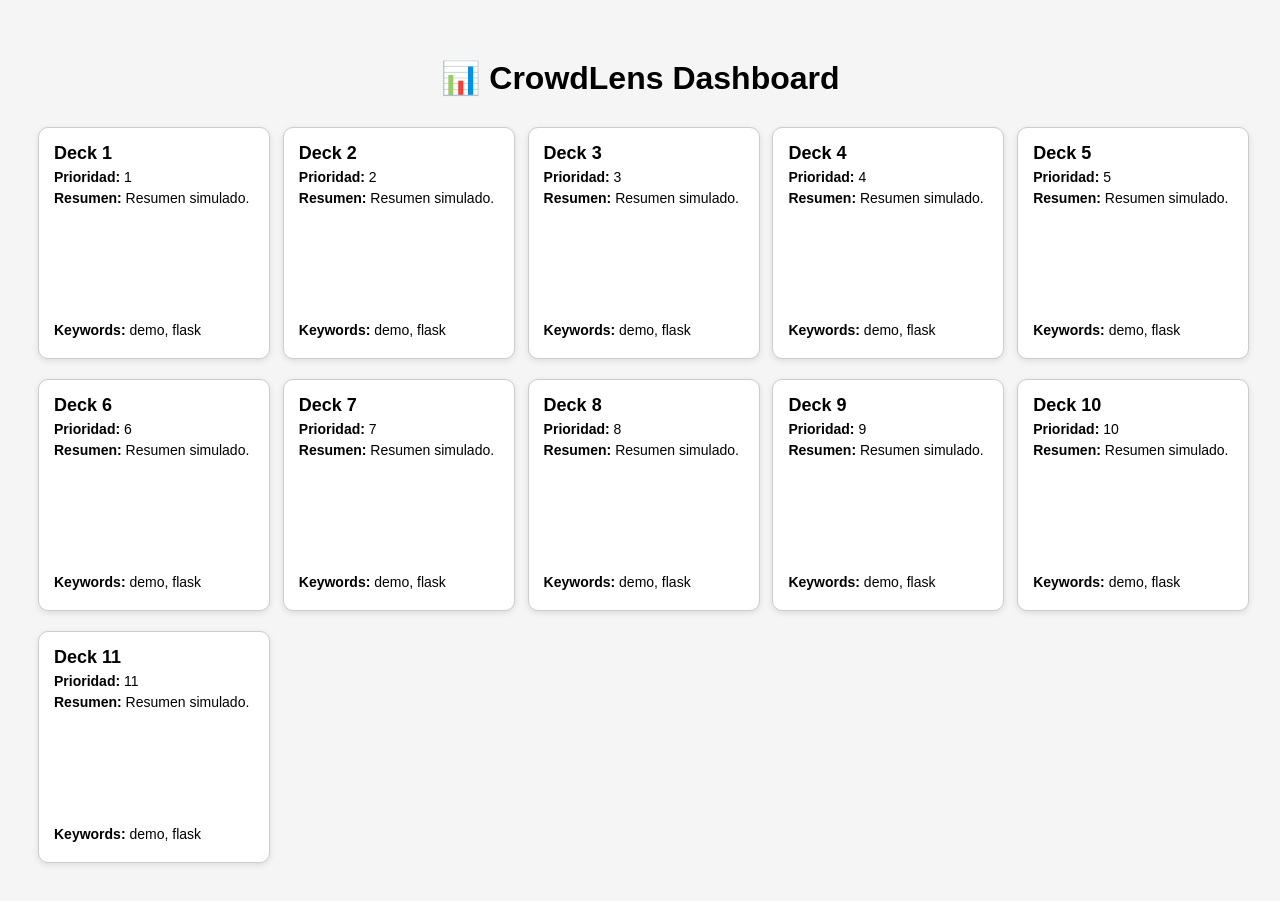
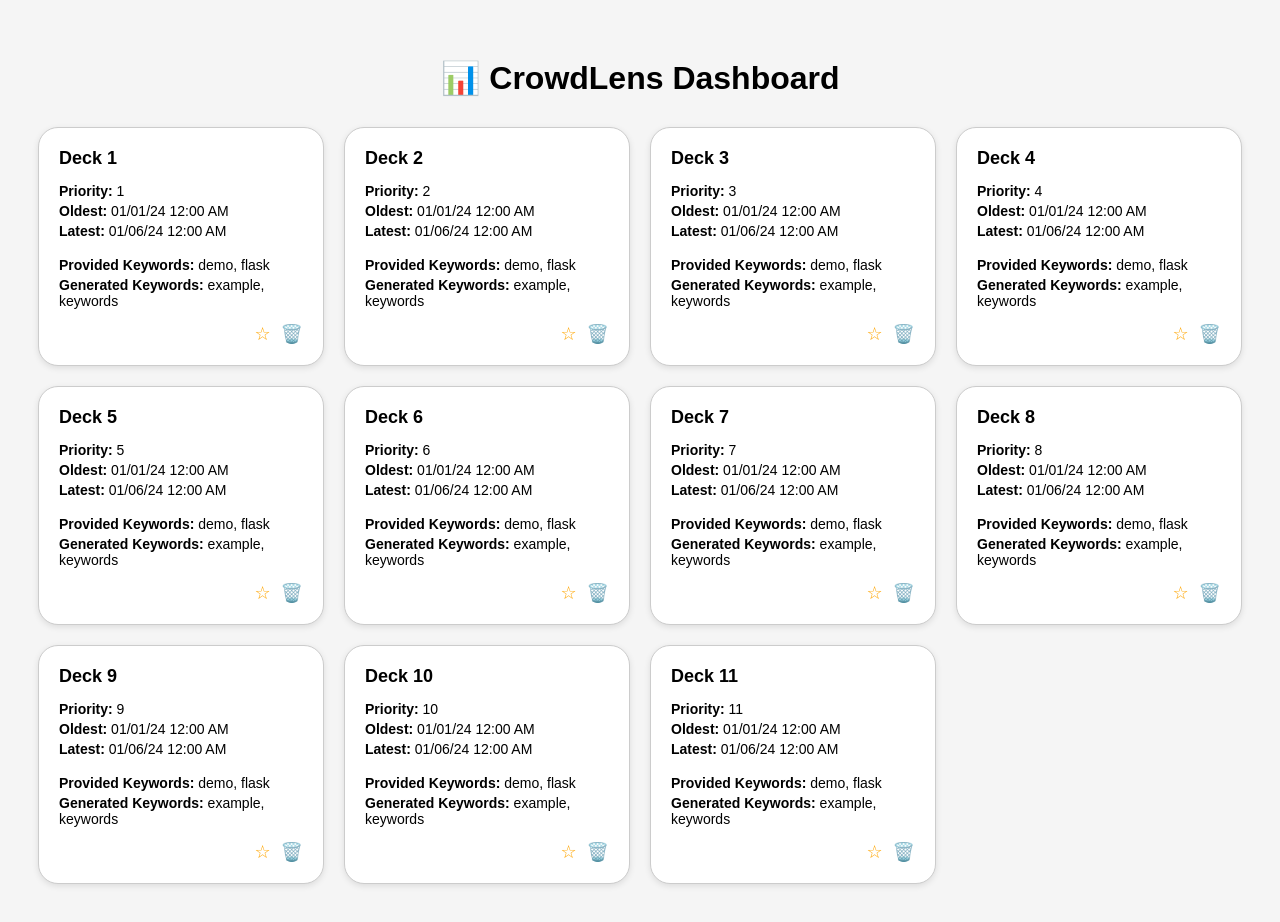
Before and after one commit to sbetancourtp/CrowdLens, a Flask app: page / in a window 1280 px wide. Before the commit the page ends 869 px from the top, so only its background shows below. Run offline with Flask 3, Linux system fonts and the light colour scheme.

Commit message:
chore: Adjusted decks UI layout to show the decks information properly.

```diff
--- a/app/routes/dashboard_routes.py
+++ b/app/routes/dashboard_routes.py
@@ -5,9 +5,9 @@ from datetime import datetime
 
 dashboard_bp = Blueprint("dashboard", __name__)
 
+
 @dashboard_bp.route("/")
 def dashboard():
-    # Simulamos algunos decks de prueba
     mock_decks = [
         DeckRepo(
             deck_id=uuid4(),
--- a/app/templates/dashboard.html
+++ b/app/templates/dashboard.html
@@ -1,6 +1,7 @@
 <!DOCTYPE html>
-<html>
+<html lang="en">
 <head>
+    <meta charset="UTF-8">
     <title>CrowdLens Dashboard</title>
     <style>
         body {
@@ -16,21 +17,21 @@
 
         .grid-container {
             display: grid;
-            grid-template-columns: repeat(auto-fill, minmax(200px, 1fr));
+            grid-template-columns: repeat(auto-fill, minmax(250px, 1fr));
             gap: 20px;
         }
 
         .deck {
             background-color: white;
             border: 1px solid #ccc;
-            border-radius: 10px;
-            padding: 15px;
-            width: 200px;
-            height: 200px;
+            border-radius: 20px;
+            padding: 20px;
             box-shadow: 0 2px 6px rgba(0,0,0,0.1);
             display: flex;
             flex-direction: column;
             justify-content: space-between;
+            gap: 10px;
+            font-size: 14px;
         }
 
         .deck h3 {
@@ -38,9 +39,35 @@
             font-size: 18px;
         }
 
-        .deck p {
-            font-size: 14px;
-            margin: 5px 0;
+        .info-block p,
+        .keywords-block p {
+            margin: 4px 0;
+        }
+
+        .deck:hover {
+            transform: translateY(-5px);
+            box-shadow: 2px 2px 0 #000000aa;
+            transition: all 0.2s ease-in-out;
+        }
+
+        .deck-footer {
+            display: flex;
+            justify-content: flex-end;
+            gap: 10px;
+            margin-top: auto;
+        }
+
+        .icon {
+            cursor: pointer;
+            font-size: 18px;
+        }
+
+        .icon.star {
+            color: orange;
+        }
+
+        .icon.delete {
+            color: black;
         }
     </style>
 </head>
@@ -49,13 +76,28 @@
     <div class="grid-container">
         {% for deck in decks %}
             <div class="deck">
-                <div>
-                    <h3>{{ deck.deck_title }}</h3>
-                    <p><strong>Prioridad:</strong> {{ deck.priority }}</p>
-                    <p><strong>Resumen:</strong> {{ deck.all_entries_summary_sentence }}</p>
+                <h3>{{ deck.deck_title }}</h3>
+
+                <div class="info-block">
+                    <p><strong>Priority:</strong> {{ deck.priority }}</p>
+                    <p><strong>Oldest:</strong> {{ deck.first_entry_date.strftime('%d/%m/%y %I:%M %p') }}</p>
+                    <p><strong>Latest:</strong> {{ deck.last_entry_date.strftime('%d/%m/%y %I:%M %p') }}</p>
                 </div>
-                <div>
-                    <p><strong>Keywords:</strong> {{ deck.provided_keywords | join(', ') }}</p>
+
+                <div class="keywords-block">
+                    <p><strong>Provided Keywords:</strong> {{ deck.provided_keywords | join(', ') }}</p>
+                    <p><strong>Generated Keywords:</strong> {{ deck.generated_keywords | join(', ') }}</p>
+                </div>
+
+                <div class="deck-footer">
+                    <span class="icon star">
+                        {% if deck.star_flag %}
+                            ⭐
+                        {% else %}
+                            ☆
+                        {% endif %}
+                    </span>
+                    <span class="icon delete">🗑️</span>
                 </div>
             </div>
         {% endfor %}
```
